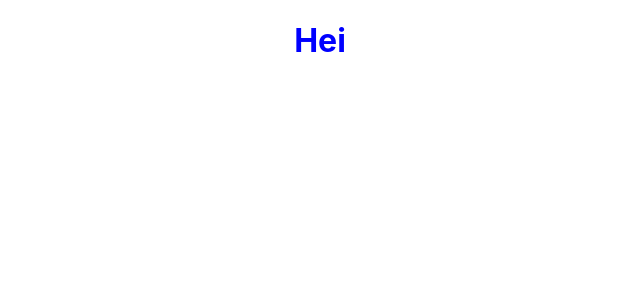
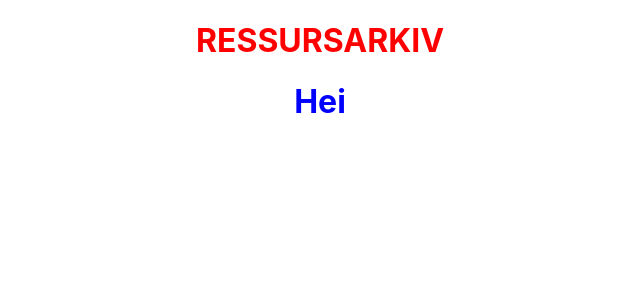
Before and after one commit to Hogseth/uin23ak3_resourceapp_group21, a React (Create React App) app: page / in a window 1280 px wide. Shown: the top 300 px of the page, without its empty margins (320-960 px from the left). Built offline with nearby package versions, Linux system fonts and the light colour scheme.

Commit message:
+ title comp

```diff
--- a/src/components/Header.js
+++ b/src/components/Header.js
@@ -1,7 +1,9 @@
+import Title from "./Title";
+
 export default function Header(){
     return (
         <header>
-
+            <Title />
         </header>
     )
 }
--- /dev/null
+++ b/src/components/Title.js
@@ -0,0 +1,3 @@
+export default function Title(){
+    return <h1>RESSURSARKIV</h1>
+}
```
